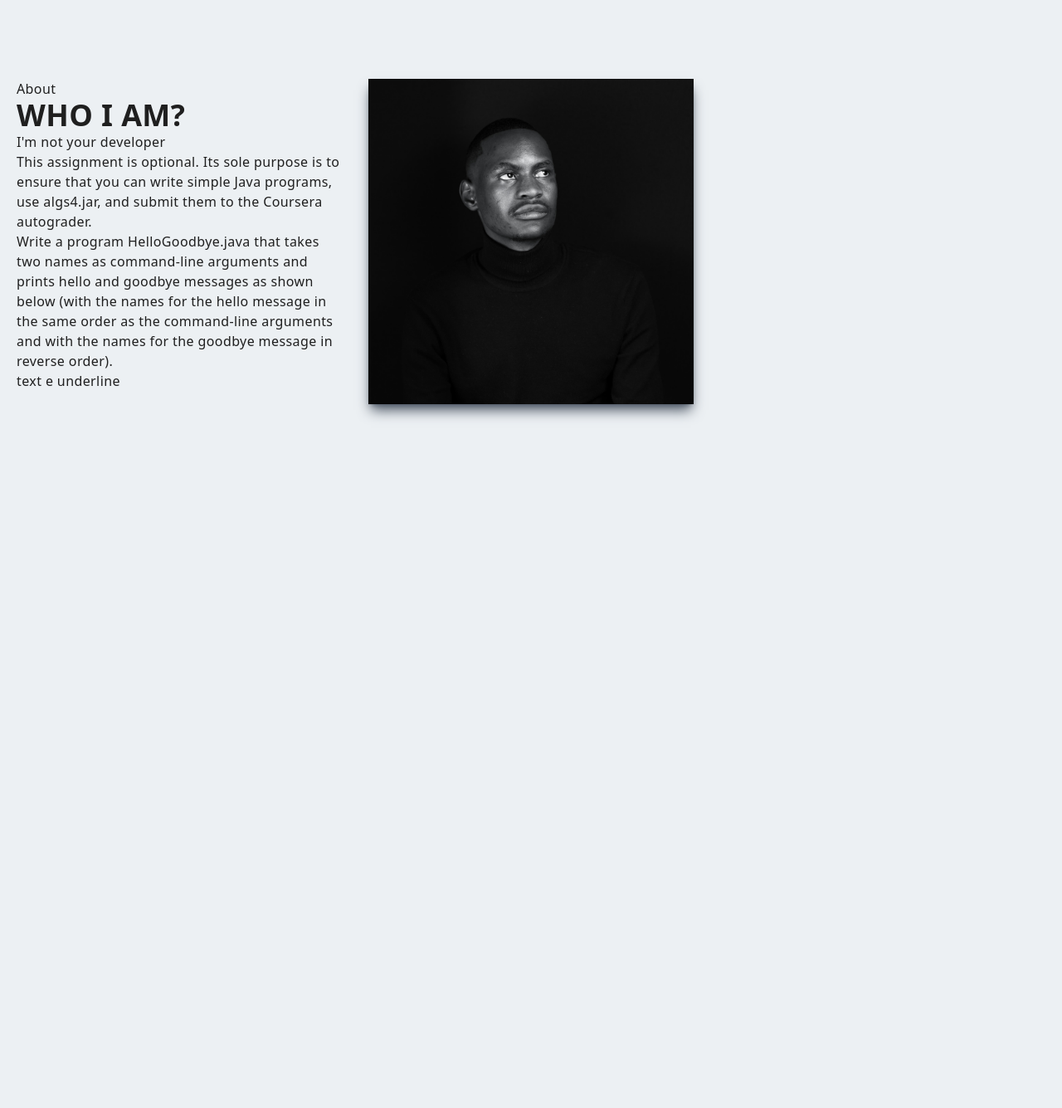
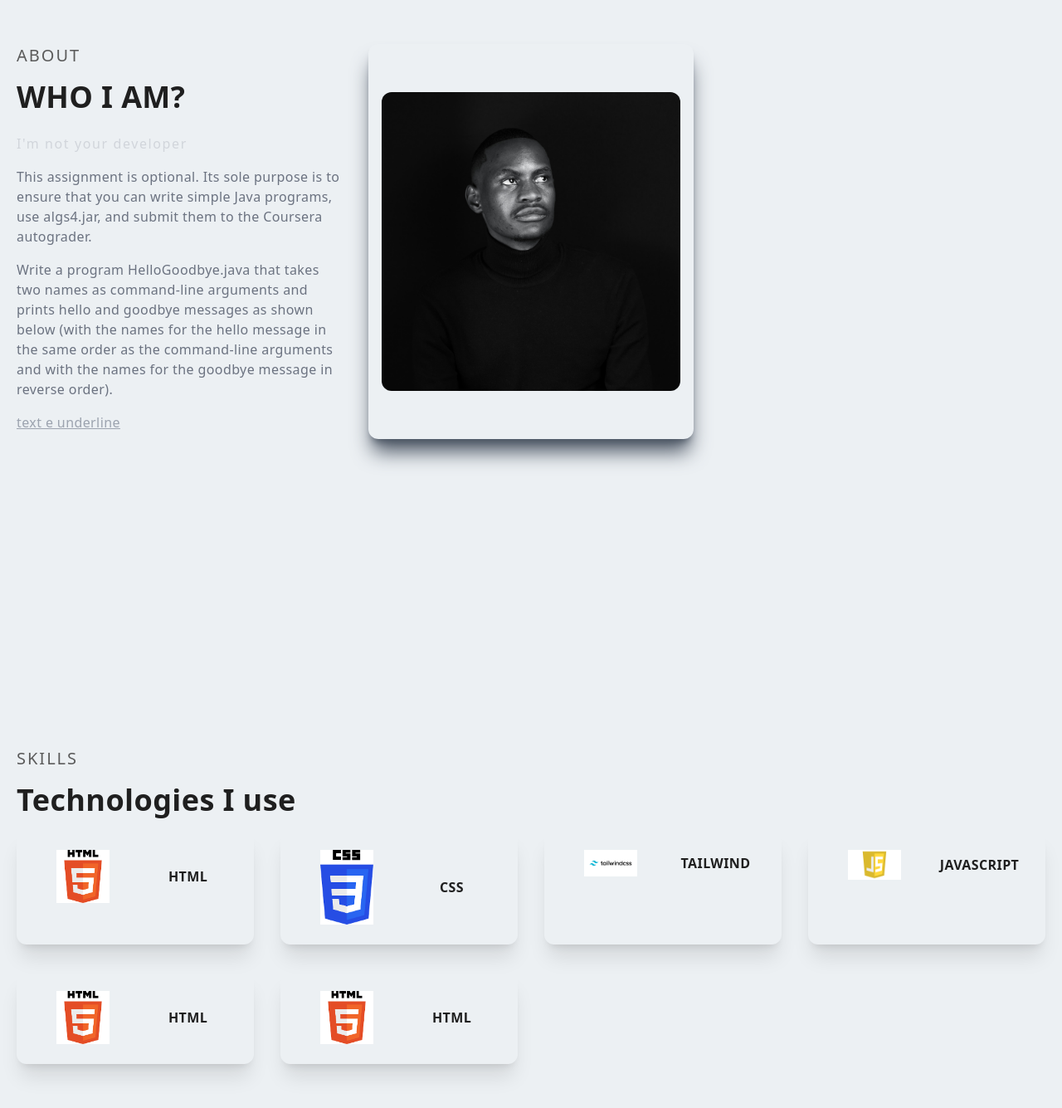
Before and after one commit to kgakatsikeamogetswe/portfolio, a Next.js app: page / in a window 1280 px wide. Shown: the part 909-2244 px from the top of the page at 83% size. Before the commit the page ends 1600 px from the top, so only its background shows below. Built offline with nearby package versions, Linux system fonts and the light colour scheme; what tailwindcss-animated would draw is missing.

Commit message:
skills component

```diff
--- a/components/Navbar.jsx
+++ b/components/Navbar.jsx
@@ -29,19 +29,19 @@ const Navbar = () => {
         {/* Desktop navigation links */}
         <ul className='hidden md:flex'>
           <Link href="/">
-            <li className='ml-10 text-sm uppercase hover:border-b'>Home</li>
+          <li className='py-4 text-sm relative group'><span className="uppercase m-4">Home</span> <span className="absolute left-0 -bottom-1 w-full h-2 bg-gray-400 -z-10 group-hover:h-full group-hover:transition-all"></span></li>
           </Link>
           <Link href="/">
-            <li className='ml-10 text-sm uppercase hover:border-b'>About</li>
+          <li className='py-4 text-sm relative group'><span className="uppercase m-4">About</span> <span className="absolute left-0 -bottom-1 w-full h-2 bg-gray-400 -z-10 group-hover:h-full group-hover:transition-all"></span></li>
           </Link>
           <Link href="/">
-            <li className='ml-10 text-sm uppercase hover:border-b'>Skills</li>
+          <li className='py-4 text-sm relative group'><span className="uppercase m-4">Skills</span> <span className="absolute left-0 -bottom-1 w-full h-2 bg-gray-400 -z-10 group-hover:h-full group-hover:transition-all"></span></li>
           </Link>
           <Link href="/">
-            <li className='ml-10 text-sm uppercase hover:border-b'>Project</li>
+          <li className='py-4 text-sm relative group'><span className="uppercase m-4">Projects</span> <span className="absolute left-0 -bottom-1 w-full h-2 bg-gray-400 -z-10 group-hover:h-full group-hover:transition-all"></span></li>
           </Link>
           <Link href="/">
-            <li className='ml-10 text-sm uppercase hover:border-b'>Contact</li>
+          <li className='py-4 text-sm relative group'><span className="uppercase m-4">Contact</span> <span className="absolute left-0 -bottom-1 w-full h-2 bg-gray-400 -z-10 group-hover:h-full group-hover:transition-all"></span></li>
           </Link>
         </ul>
 
--- /dev/null
+++ b/components/Skills.jsx
@@ -0,0 +1,85 @@
+import React from 'react';
+import Image from 'next/image';
+
+const Skills = () => {
+  return (
+    <div className='w-full lg:h-screen p-2'>
+        <div className='max-w-[1240px] mx-auto flex flex-col justify-center h-full'>
+            <p className='text-xl tracking-widest uppercase text-[#5b5b5b]'>Skills</p>
+            <h2 className='py-4'>Technologies I use</h2>
+            <div className='grid md:grid-cols-2 lg:grid-cols-4 gap-8'>
+
+
+            <div className='p-6 shadow-xl rounded-xl hover:scale-105 ease-in duration-300'>
+                <div className='grid grid-cols-2 gap-4 justify-center items-center'>
+                    <div className='m-auto'>
+                        <Image src='/assets/skills/html5.png' alt='/' width='64' height='64' />
+                    </div>
+                    <div className='flex flex-col items-center justify-center'>
+                        <h3>HTML</h3>
+                    </div>
+                </div>
+            </div>
+
+            <div className='p-6 shadow-xl rounded-xl hover:scale-105 ease-in duration-300'>
+                <div className='grid grid-cols-2 gap-4 justify-center items-center'>
+                    <div className='m-auto'>
+                        <Image src='/assets/skills/CSS.png' alt='/' width='64' height='64' />
+                    </div>
+                    <div className='flex flex-col items-center justify-center'>
+                        <h3>CSS</h3>
+                    </div>
+                </div>
+            </div>
+
+            <div className='p-6 shadow-xl rounded-xl hover:scale-105 ease-in duration-300'>
+                <div className='grid grid-cols-2 gap-4 justify-center items-center'>
+                    <div className='m-auto'>
+                        <Image src='/assets/skills/tailwind.png' alt='/' width='64' height='64' />
+                    </div>
+                    <div className='flex flex-col items-center justify-center'>
+                        <h3>TAILWIND</h3>
+                    </div>
+                </div>
+            </div>
+
+            <div className='p-6 shadow-xl rounded-xl hover:scale-105 ease-in duration-300'>
+                <div className='grid grid-cols-2 gap-4 justify-center items-center'>
+                    <div className='m-auto'>
+                        <Image src='/assets/skills/Javascript.png' alt='/' width='64' height='64' />
+                    </div>
+                    <div className='flex flex-col items-center justify-center'>
+                        <h3>JAVASCRIPT</h3>
+                    </div>
+                </div>
+            </div>
+
+            <div className='p-6 shadow-xl rounded-xl hover:scale-105 ease-in duration-300'>
+                <div className='grid grid-cols-2 gap-4 justify-center items-center'>
+                    <div className='m-auto'>
+                        <Image src='/assets/skills/html5.png' alt='/' width='64' height='64' />
+                    </div>
+                    <div className='flex flex-col items-center justify-center'>
+                        <h3>HTML</h3>
+                    </div>
+                </div>
+            </div>
+
+            <div className='p-6 shadow-xl rounded-xl hover:scale-105 ease-in duration-300'>
+                <div className='grid grid-cols-2 gap-4 justify-center items-center'>
+                    <div className='m-auto'>
+                        <Image src='/assets/skills/html5.png' alt='/' width='64' height='64' />
+                    </div>
+                    <div className='flex flex-col items-center justify-center'>
+                        <h3>HTML</h3>
+                    </div>
+                </div>
+            </div>
+
+            </div>
+        </div>
+    </div>
+  )
+}
+
+export default Skills
--- a/components/about.jsx
+++ b/components/about.jsx
@@ -6,20 +6,20 @@ const About = () => {
     <div className='w-full md:h-screen p-2 flex items-center py-16'>
     <div className='max-w-[1240px] m-auto md:grid grid-cols-3 gap-8'>
         <div className='cols-span-2'>
-            <p>About</p>
-            <h2>WHO I AM?</h2>
-            <p>I'm not your developer</p>
-            <p>This assignment is optional. Its sole purpose is to ensure that you can write simple Java programs, use algs4.jar, and submit them to the Coursera autograder.</p>
-            <p>Write a program HelloGoodbye.java that takes two names as command-line arguments and prints hello and goodbye messages as shown below (with the names for the hello message in the same order as the command-line arguments and with the names for the goodbye message in reverse order).</p>
-            <p>text e underline</p>
+            <p className='text-xl uppercase tracking-widest text-[#5b5b5b]'>About</p>
+            <h2 className='py-4'>WHO I AM?</h2>
+            <p className='py-2 text-gray-300 tracking-widest'>I'm not your developer</p>
+            <p className='py-2 text-gray-500'>This assignment is optional. Its sole purpose is to ensure that you can write simple Java programs, use algs4.jar, and submit them to the Coursera autograder.</p>
+            <p className='py-2 text-gray-500'>Write a program HelloGoodbye.java that takes two names as command-line arguments and prints hello and goodbye messages as shown below (with the names for the hello message in the same order as the command-line arguments and with the names for the goodbye message in reverse order).</p>
+            <p className='underline cursor-pointer py-2 text-gray-400'>text e underline</p>
         </div>
-        <div>
+        <div className='w-full h-auto shadow-xl shadow-gray-600 rounded-xl flex items-center justify-center p-4 hover:scale-105 ease-in duration-300'>
         <Image
           src="/assets/profile/7B_361A5100.jpg"
           alt="/"
           width="500"
           height="50"
-          className="animate-flip-up animate-twice animate-duration-[5000ms] animate-delay-100 shadow-lg shadow-gray-600"
+          className="rounded-xl animate-flip-up animate-twice animate-duration-[5000ms] animate-delay-100 "
         />
         </div>
     </div>
--- a/pages/index.js
+++ b/pages/index.js
@@ -1,6 +1,7 @@
 import Navbar from "../components/Navbar.jsx";
 import Main from "../components/Main.jsx"
 import About from "../components/About.jsx"
+import Skills from "../components/Skills.jsx"
 import Head from "next/head";
 
 export default function Home() {
@@ -15,6 +16,7 @@ export default function Home() {
       <Navbar/>
       <Main/>
       <About/>
+      <Skills/>
     </div>
   );
 }
```
